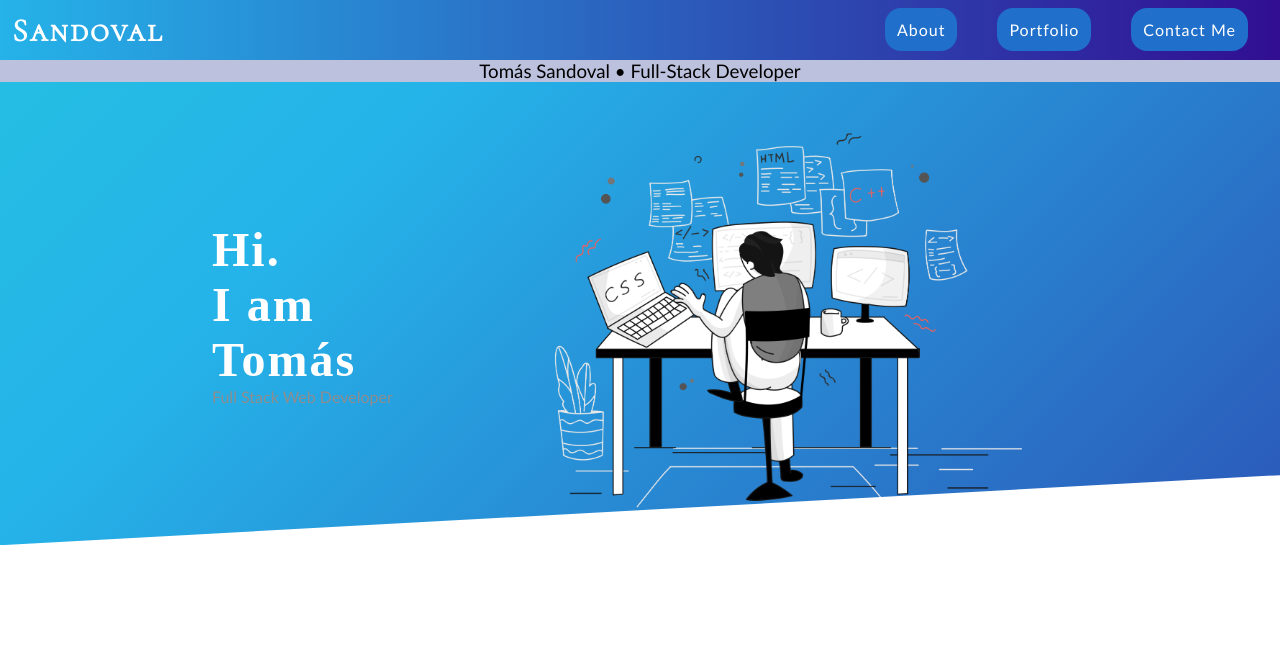
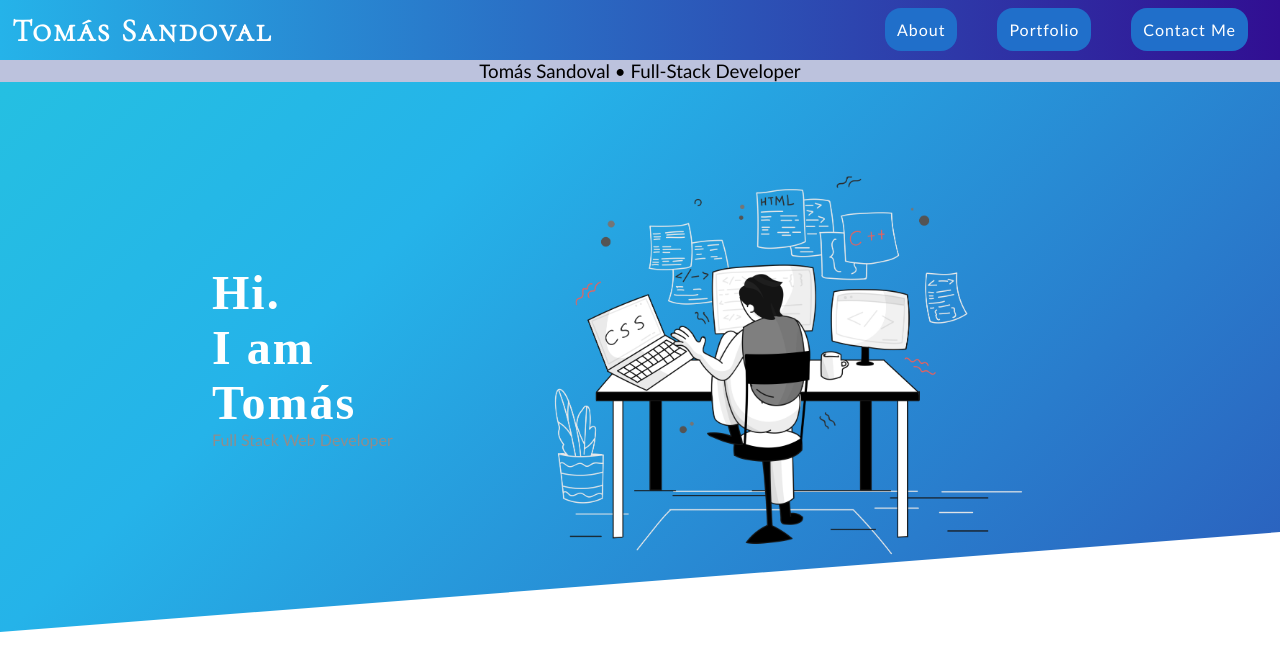
Before and after one commit to TomSandoval/Portfolio, a React (Vite) app: page / in a window 1280 px wide. Shown: the top 670 px of the page. Built offline with nearby package versions, Linux system fonts and the light colour scheme; a web font is replaced by a local one.

Commit message:
Section add

```diff
--- a/index.html
+++ b/index.html
@@ -3,7 +3,7 @@
   <head>
     <meta charset="UTF-8" />
     <meta name="viewport" content="width=device-width, initial-scale=1.0" />
-    <title>Sandoval</title>
+    <title>Tomás Sandoval</title>
   </head>
   <body>
     <div id="root"></div>
--- a/src/components/Nav/Nav.jsx
+++ b/src/components/Nav/Nav.jsx
@@ -27,10 +27,10 @@ function Nav() {
   }, []);
 
   return (
-    <div style={{position: "relative"}}>
+    <header style={{position: "relative"}}>
       <nav className={style.nav}>
         <Link to="/" className={style.logoLink}>
-          <h2 className={style.logo}>Sandoval</h2>
+          <h2 className={style.logo}>Tomás Sandoval</h2>
         </Link>
         <ul className={style.list}>
           <Link to="/about" className={style.linkList}>
@@ -85,7 +85,7 @@ function Nav() {
             </li>
           </ul>
         </div>
-    </div>
+    </header>
   );
 }
 
--- a/src/components/Nav/Nav.module.css
+++ b/src/components/Nav/Nav.module.css
@@ -13,6 +13,8 @@
     justify-content: space-between;
     padding: 12px;
     text-align: center;
+    position: relative;
+    z-index: 100;
 }
 
 .logoLink {
@@ -52,6 +54,8 @@
     font-weight: lighter;
     display: flex;
     justify-content: center;
+    position: relative;
+    z-index: 100;
 }
 
 .containerMenu {
--- a/src/components/home/home.jsx
+++ b/src/components/home/home.jsx
@@ -7,7 +7,7 @@ function Home (props){
         <article className={style.article}>
             <section className={style.welcome}><div className={style.welcomeContain}><h1 className={style.welcomeTitle}>Hi.<br/>I am Tomás</h1><p className={style.welcomeSubtitle}>Full Stack Web Developer</p></div>
             <img src={image} alt="" className={style.welcomeImage}/><div className={style.skew}></div></section>
-            <section style={{width: "100vw", height: "400px", background: "#fff"}}></section>
+            <section> </section>
             <section></section>
         </article>
     )
--- a/src/components/home/home.module.css
+++ b/src/components/home/home.module.css
@@ -5,14 +5,14 @@
 }
 
 .article {
-    width: 100vw;
+    width: 100%;
     height: 100vh;
     display: flex;
     flex-direction: column;
 }
 
 .welcome {
-    width: inherit;
+    max-width: 100%;
     height: 550px;
     background: linear-gradient(-45deg, #310e92,#25b3e9,#25e9c9,#25d7e9 );
     background-size: 400% 400%;
@@ -47,8 +47,8 @@
     position: absolute;
     bottom: 0;
     width: 100%;
-    height: 140px;
-    clip-path: polygon(100% 50%, 0 100%, 100% 100%);
+    height: 100px;
+    clip-path: polygon(100% 0, 0% 100%, 100% 100%);
     background-color: #fff;
 }
 
@@ -73,7 +73,7 @@
 }
 
 
-@media only screen and (max-width: 730px) {
+@media only screen and (max-width: 800px) {
     .welcomeImage {
         width: 240px;
     }
```
